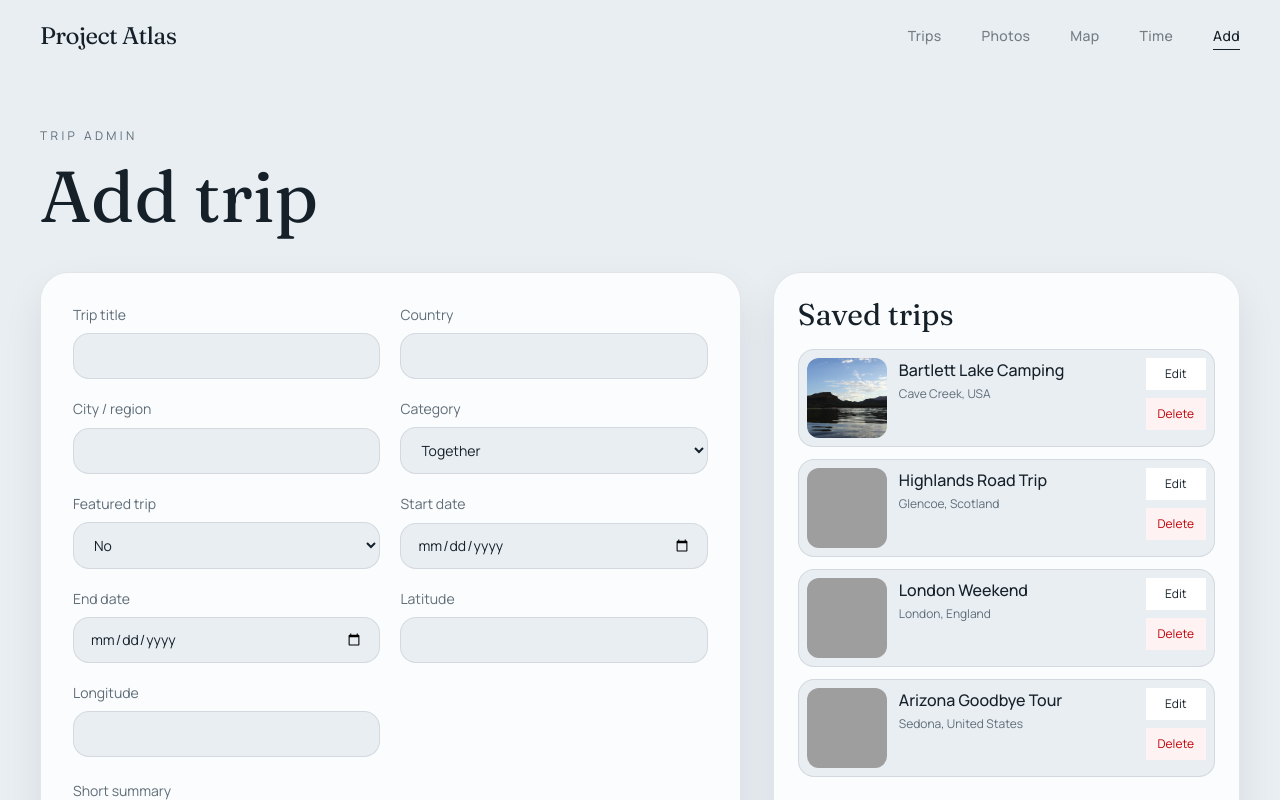
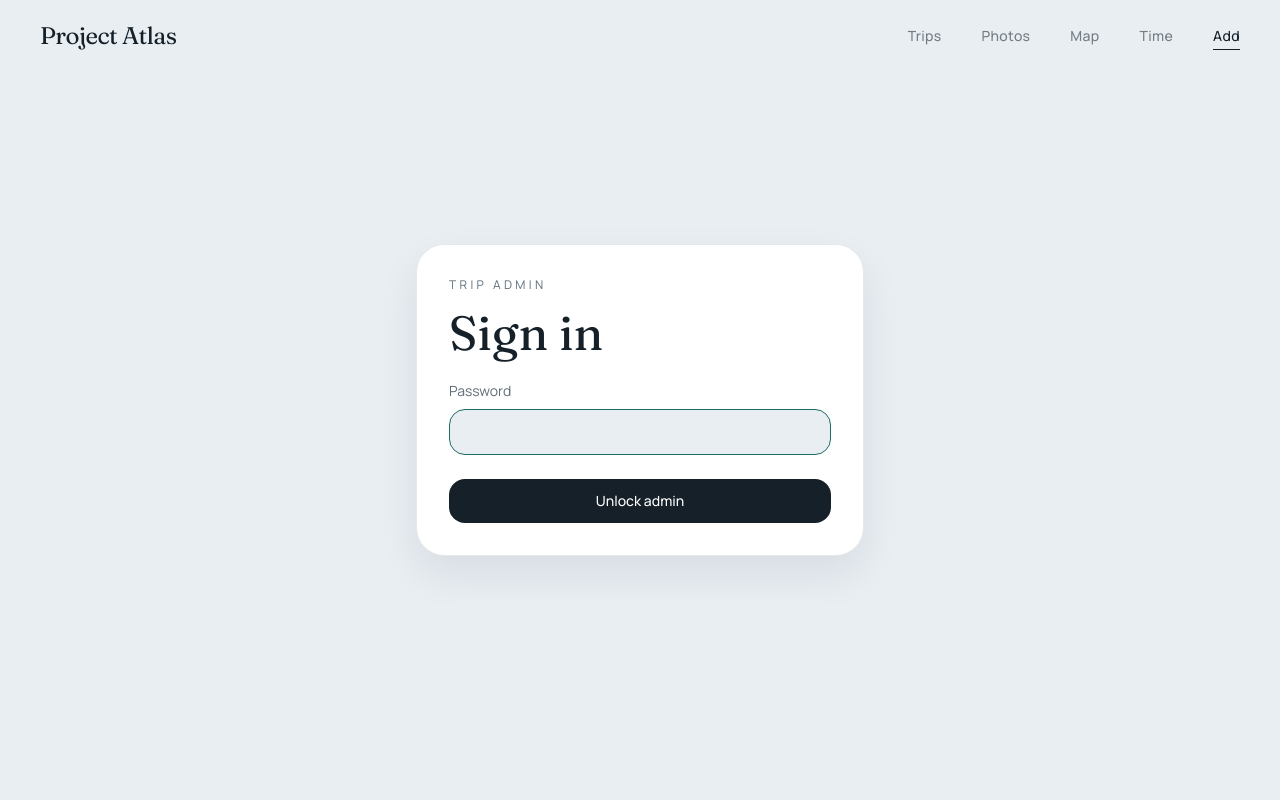
Before and after one commit to gracurdy/Crunch, a Next.js app in the folder web/: page /add in a window 1280 px wide. Shown: the top 800 px of the page. Built offline with nearby package versions, Linux system fonts and the light colour scheme; grey boxes are pictures that could not be loaded.

Commit message:
Add password gate to admin page

```diff
--- a/web/src/app/add/page.tsx
+++ b/web/src/app/add/page.tsx
@@ -1,7 +1,10 @@
 "use client";
 
-import { useMemo, useState } from "react";
+import { useEffect, useMemo, useState } from "react";
 import { trips as initialTrips } from "@/lib/trips";
+
+const ADMIN_PASSWORD = "clarity";
+const ADMIN_SESSION_KEY = "crunch-admin-auth";
 
 const emptyDraft = {
   title: "",
@@ -23,6 +26,14 @@ export default function AddTripPage() {
   const [tripList, setTripList] = useState(initialTrips);
   const [draft, setDraft] = useState(emptyDraft);
   const [editingId, setEditingId] = useState<string | null>(null);
+  const [isUnlocked, setIsUnlocked] = useState(false);
+  const [password, setPassword] = useState("");
+  const [error, setError] = useState("");
+
+  useEffect(() => {
+    const saved = window.sessionStorage.getItem(ADMIN_SESSION_KEY) === "1";
+    setIsUnlocked(saved);
+  }, []);
 
   const photoList = useMemo(() => {
     const list = Array.from(new Set([...draft.photos, ...(draft.cover ? [draft.cover] : [])]));
@@ -31,6 +42,25 @@ export default function AddTripPage() {
 
   const handleChange = (field: keyof typeof emptyDraft, value: string | string[]) => {
     setDraft((current) => ({ ...current, [field]: value }));
+  };
+
+  const unlockAdmin = (event: React.FormEvent<HTMLFormElement>) => {
+    event.preventDefault();
+    if (password === ADMIN_PASSWORD) {
+      window.sessionStorage.setItem(ADMIN_SESSION_KEY, "1");
+      setIsUnlocked(true);
+      setError("");
+      setPassword("");
+      return;
+    }
+    setError("Wrong password.");
+  };
+
+  const logOut = () => {
+    window.sessionStorage.removeItem(ADMIN_SESSION_KEY);
+    setIsUnlocked(false);
+    setError("");
+    setPassword("");
   };
 
   const handleSubmit = (event: React.FormEvent<HTMLFormElement>) => {
@@ -69,7 +99,7 @@ export default function AddTripPage() {
       title: trip.title,
       country: trip.country,
       city: trip.city,
-      category: trip.category || "together",
+      category: trip.category || "Our Trips",
       featured: trip.featured ? "true" : "false",
       startDate: trip.startDate,
       endDate: trip.endDate,
@@ -105,13 +135,43 @@ export default function AddTripPage() {
     if (input) input.value = "";
   };
 
+  if (!isUnlocked) {
+    return (
+      <main className="flex min-h-screen items-center justify-center bg-[var(--paper)] px-5 py-10">
+        <form onSubmit={unlockAdmin} className="w-full max-w-md rounded-[28px] border border-[var(--ink)]/10 bg-white p-6 shadow-[0_18px_40px_rgba(17,25,42,0.08)] md:p-8">
+          <p className="text-xs uppercase tracking-[0.28em] text-[var(--muted)]">Trip admin</p>
+          <h1 className="mt-4 font-[family-name:var(--font-display)] text-4xl md:text-5xl">Sign in</h1>
+          <label className="mt-6 grid gap-2 text-sm">
+            <span className="text-[var(--muted)]">Password</span>
+            <input
+              type="password"
+              value={password}
+              onChange={(event) => setPassword(event.target.value)}
+              autoFocus
+              className="rounded-2xl border border-[var(--ink)]/10 bg-[var(--paper)] px-4 py-3 outline-none focus:border-[var(--accent)]"
+            />
+          </label>
+          {error ? <p className="mt-3 text-sm text-red-600">{error}</p> : null}
+          <button type="submit" className="mt-6 w-full rounded-2xl bg-[var(--ink)] px-4 py-3 text-sm font-medium text-white">
+            Unlock admin
+          </button>
+        </form>
+      </main>
+    );
+  }
+
   return (
     <main className="px-5 pb-28 pt-32 md:px-10">
-      <div className="mb-10">
-        <p className="text-xs uppercase tracking-[0.28em] text-[var(--muted)]">Trip admin</p>
-        <h1 className="mt-4 font-[family-name:var(--font-display)] text-5xl md:text-7xl">
-          {editingId ? "Edit trip" : "Add trip"}
-        </h1>
+      <div className="mb-10 flex items-center justify-between gap-4">
+        <div>
+          <p className="text-xs uppercase tracking-[0.28em] text-[var(--muted)]">Trip admin</p>
+          <h1 className="mt-4 font-[family-name:var(--font-display)] text-5xl md:text-7xl">
+            {editingId ? "Edit trip" : "Add trip"}
+          </h1>
+        </div>
+        <button type="button" onClick={logOut} className="rounded-2xl border border-[var(--ink)]/10 bg-white px-4 py-2 text-sm">
+          Log out
+        </button>
       </div>
 
       <div className="grid gap-8 lg:grid-cols-[1.2fr_0.8fr]">
@@ -150,9 +210,9 @@ export default function AddTripPage() {
                 onChange={(event) => handleChange("category", event.target.value)}
                 className="rounded-2xl border border-[var(--ink)]/10 bg-[var(--paper)] px-4 py-3 outline-none focus:border-[var(--accent)]"
               >
-                <option value="together">Together</option>
-                <option value="grace-solo">Grace Solo Trip</option>
-                <option value="sean-solo">Sean Solo Trip</option>
+                <option value="together">Our Trips</option>
+                <option value="grace-solo">Grace's Trips</option>
+                <option value="sean-solo">Sean's Trips</option>
               </select>
             </label>
             <label className="grid gap-2 text-sm">
--- a/web/src/lib/categories.ts
+++ b/web/src/lib/categories.ts
@@ -1,11 +1,11 @@
 export const TRIP_CATEGORIES = [
-  { id: "together", label: "Together" },
-  { id: "grace-solo", label: "Grace Solo Trip" },
-  { id: "sean-solo", label: "Sean Solo Trip" },
+  { id: "together", label: "Our Trips" },
+  { id: "grace-solo", label: "Grace's Trips" },
+  { id: "sean-solo", label: "Sean's Trips" },
 ] as const;
 
 export type TripCategoryId = (typeof TRIP_CATEGORIES)[number]["id"];
 
 export function categoryLabel(id?: string | null): string {
-  return TRIP_CATEGORIES.find((c) => c.id === id)?.label || "Together";
+  return TRIP_CATEGORIES.find((c) => c.id === id)?.label || "Our Trips";
 }
```
